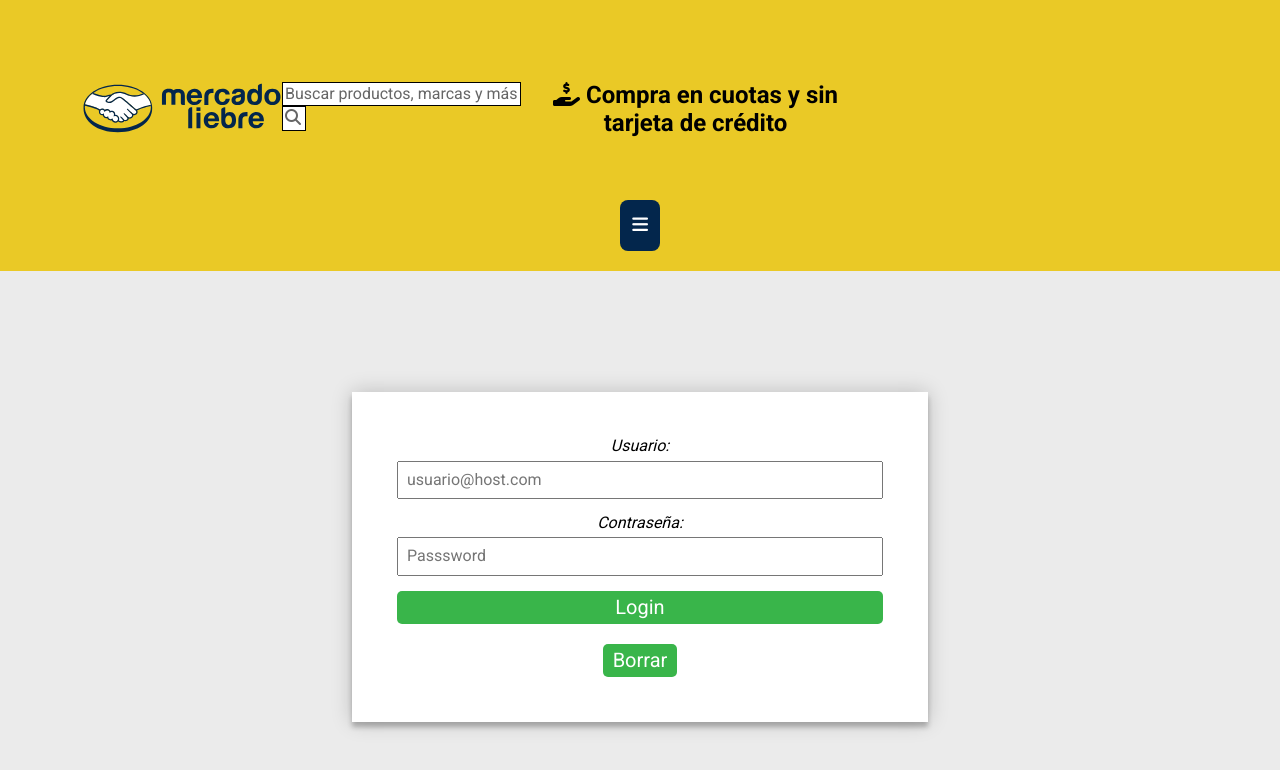
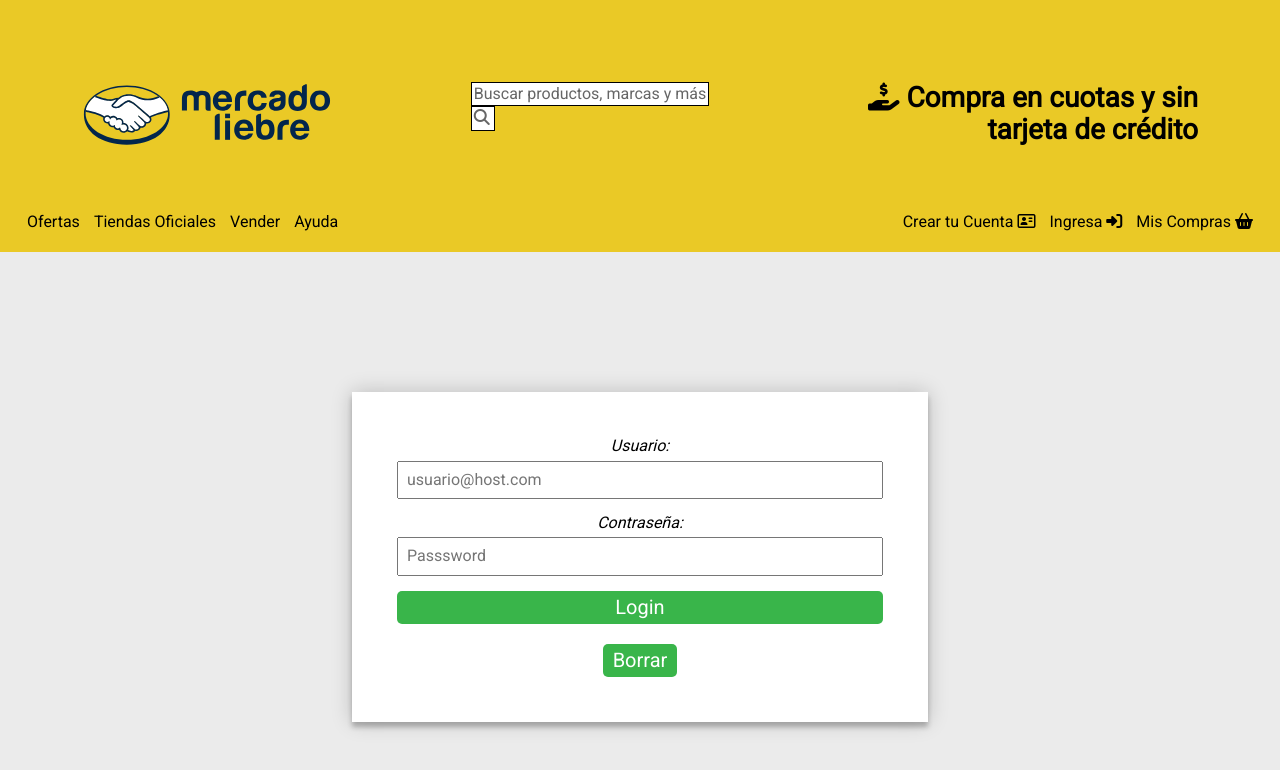
Before and after one commit to VictoriaLizCor/MercadoLiebreDH, a website: page views/login.html in a window 1280 px wide. Drawn offline with nearby package versions, Linux system fonts and the light colour scheme.

Commit message:
update login/register html files

```diff
--- a/views/login.html
+++ b/views/login.html
@@ -3,11 +3,14 @@
     <head>
         <meta charset="utf-8">
         <meta name="viewport" content="width=device-width, initial-scale= 1.0">
-        <link rel="stylesheet" href="https://fonts.googleapis.com/css2?family=Roboto:wght@300;400;700&display=swap">
+        <title>Mercado Liebre</title>
+        <link href="https://fonts.googleapis.com/css2?family=Roboto&display=swap" rel="stylesheet">
         <link rel="stylesheet" href="https://cdn.jsdelivr.net/npm/normalize.css@8.0.1/normalize.css">
         <script src="https://kit.fontawesome.com/acfc101baf.js" crossorigin="anonymous"></script>
-        <link href="/CSS/styles.css" rel="stylesheet">
-        <title>Login</title>
+        <!--<link href="https://cdnjs.cloudflare.com/ajax/libs/font-awesome/5.15.3/css/all.min.css"
+    rel="stylesheet">-->
+        <link href="/css/styles.css" rel="stylesheet">
+        <link href="/css/responsive.css" rel="stylesheet">
     </head>
     <body>
         <header class="main-header">
--- a/views/register.html
+++ b/views/register.html
@@ -4,11 +4,13 @@
         <meta charset="utf-8">
         <meta name="viewport" content="width=device-width, initial-scale= 1.0">
         <title>Mercado Liebre</title>
-        <link rel="stylesheet" href="https://fonts.googleapis.com/css2?family=Roboto:wght@300;400;700&display=swap">
+        <link href="https://fonts.googleapis.com/css2?family=Roboto&display=swap" rel="stylesheet">
         <link rel="stylesheet" href="https://cdn.jsdelivr.net/npm/normalize.css@8.0.1/normalize.css">
         <script src="https://kit.fontawesome.com/acfc101baf.js" crossorigin="anonymous"></script>
-        <link href="/CSS/styles.css" rel="stylesheet">
-        <title>Crear tu cuenta</title>
+        <!--<link href="https://cdnjs.cloudflare.com/ajax/libs/font-awesome/5.15.3/css/all.min.css"
+    rel="stylesheet">-->
+        <link href="/css/styles.css" rel="stylesheet">
+        <link href="/css/responsive.css" rel="stylesheet">
     </head>
     <body>
         <header class="main-header">
```
Also changed, not shown: views/index.html (indentation only).
